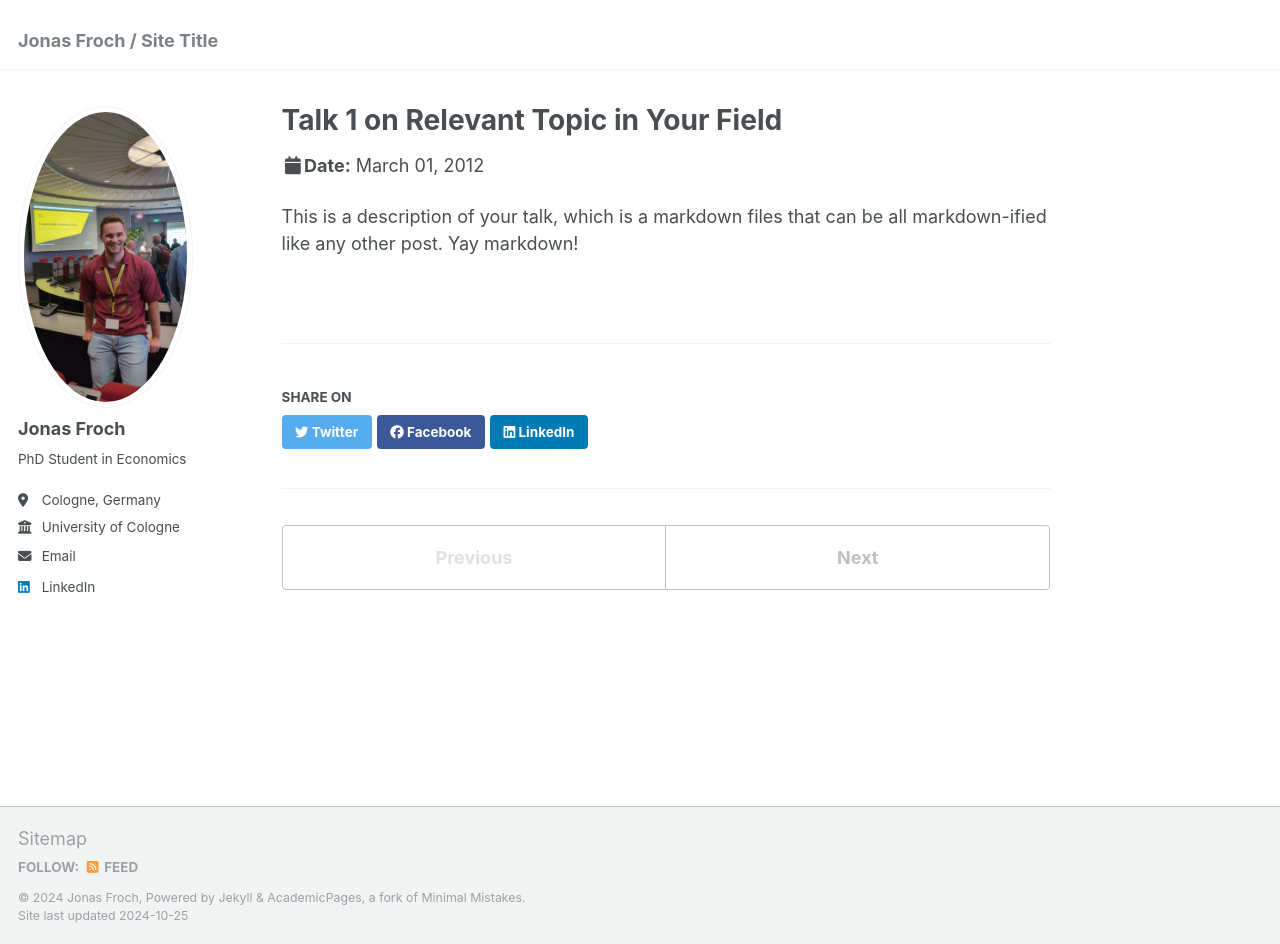
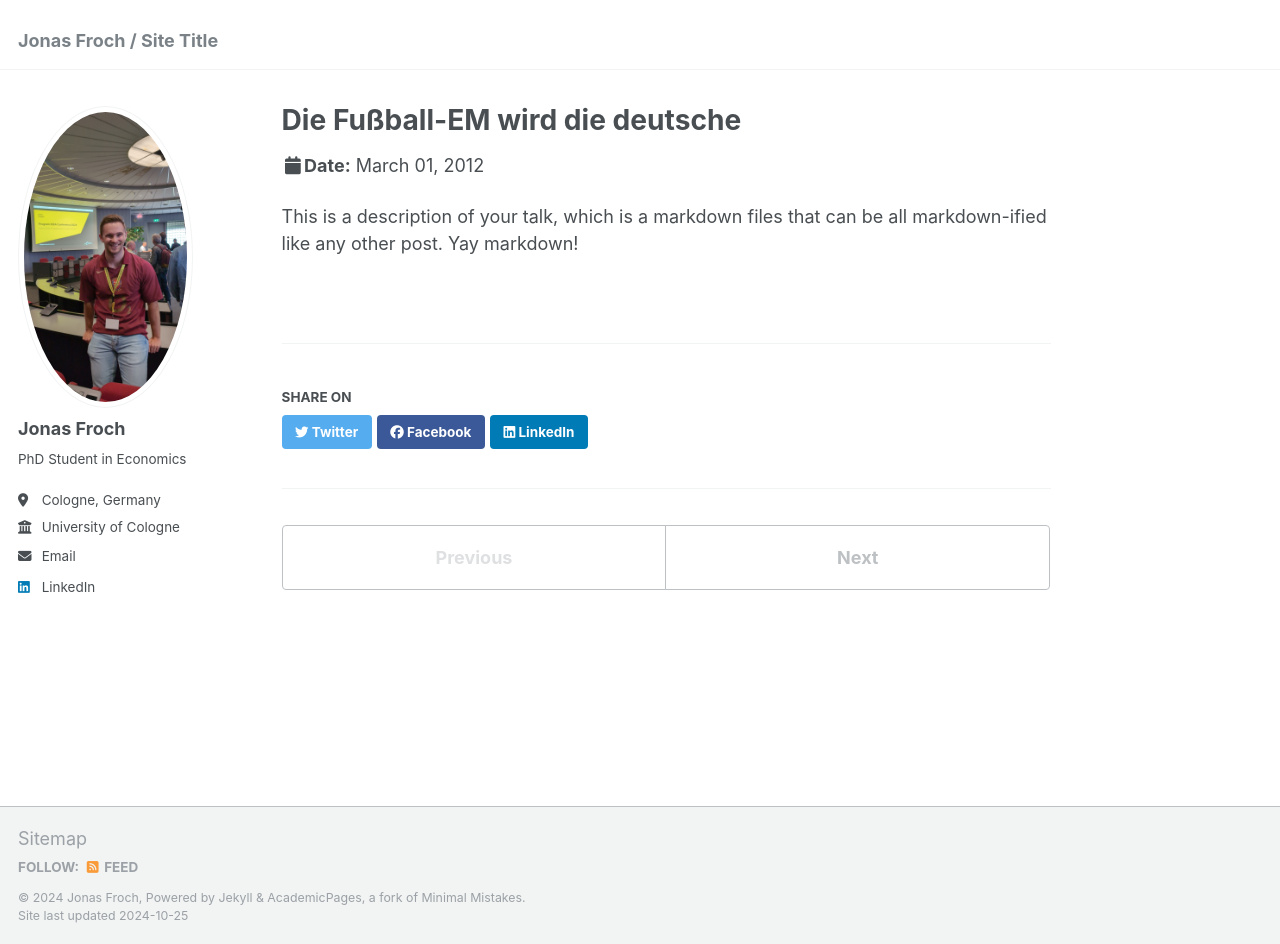
Before and after one commit to jonasfroch/jfwebpage.gitbub.io, a Jekyll site: the page built from _talks/2012-03-01-talk-1.md, in a window 1280 px wide and 944 px high. Built offline with Jekyll 4.4.1, drawn with Linux system fonts in a browser that asks for light colours.

Commit message:
Update 2012-03-01-talk-1.md

```diff
--- a/_talks/2012-03-01-talk-1.md
+++ b/_talks/2012-03-01-talk-1.md
@@ -1,8 +1,8 @@
 ---
-title: "Talk 1 on Relevant Topic in Your Field"
+title: "Die Fußball-EM wird die deutsche"
 collection: talks
-type: "Talk"
-permalink: /talks/2012-03-01-talk-1
+type: "Expert Interview"
+permalink: /talks/
 venue: "UC San Francisco, Department of Testing"
 date: 2012-03-01
 location: "San Francisco, California"
```
